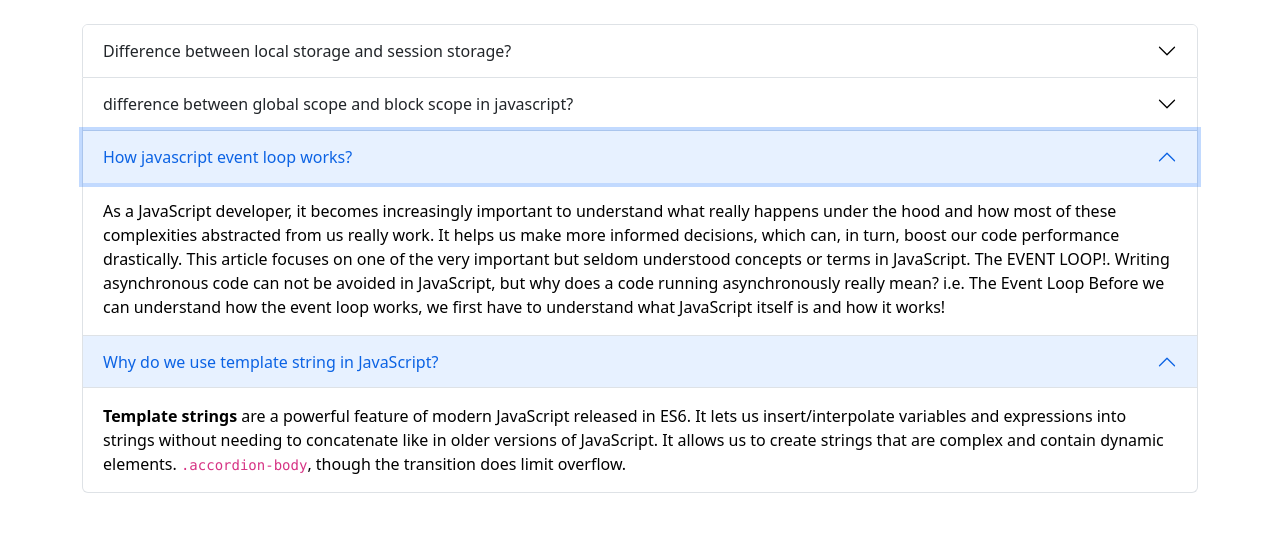
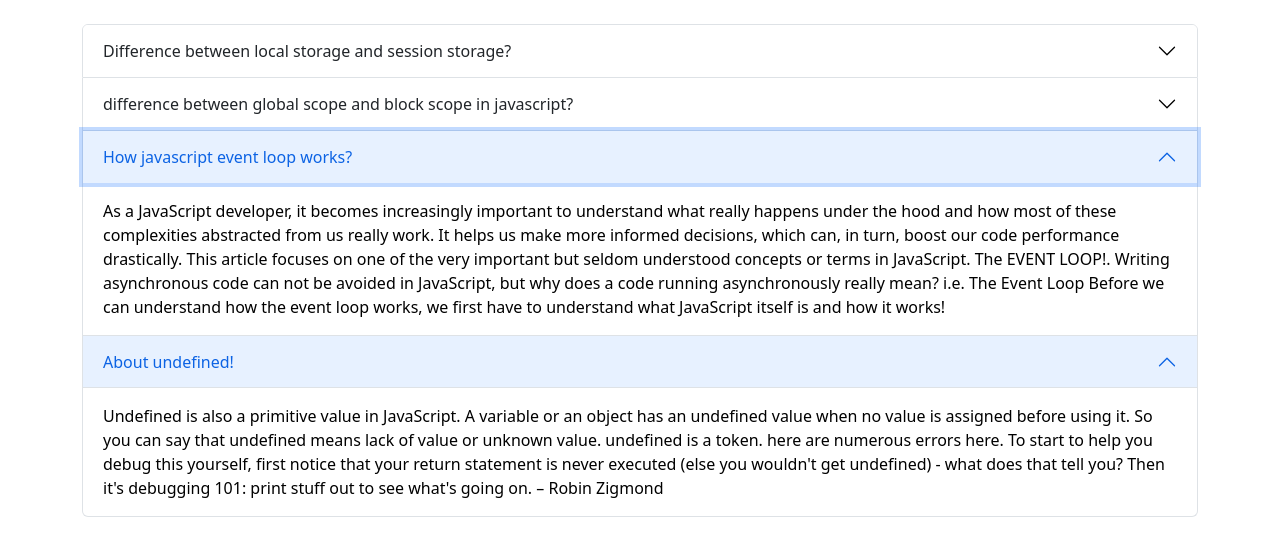
Before and after one commit to Shahriyar001/typing-master, a plain HTML site: page blog.html in a window 1280 px wide. Both pictures are taken after a click on the button "How javascript event loop works?". Shown: the part 199-754 px from the top of the page. Drawn offline with nearby package versions, Linux system fonts and the light colour scheme.

Commit message:
add last q & ans to the blog

```diff
--- a/blog.html
+++ b/blog.html
@@ -101,17 +101,19 @@
                     <h2 class="accordion-header" id="headingThree">
                         <button class="accordion-button collapsed" type="button" data-bs-toggle="collapse"
                             data-bs-target="#collapseThree" aria-expanded="false" aria-controls="collapseThree">
-                            Why do we use template string in JavaScript?
+                            About undefined!
                         </button>
                     </h2>
                     <div id="collapseThree" class="accordion-collapse collapse" aria-labelledby="headingThree"
                         data-bs-parent="#accordionExample">
-                        <div class="accordion-body">
-                            <strong>Template strings</strong> are a powerful feature of modern JavaScript released in
-                            ES6. It lets us insert/interpolate variables and expressions into strings without needing to
-                            concatenate like in older versions of JavaScript. It allows us to create strings that are
-                            complex and contain dynamic elements.
-                            <code>.accordion-body</code>, though the transition does limit overflow.
+                        <div class="accordion-body">Undefined is also a primitive value in JavaScript. A variable or an
+                            object has an undefined value when no value is assigned before using it. So you can say that
+                            undefined means lack of value or unknown value. undefined is a token.
+                            here are numerous errors here. To start to help you debug this yourself, first notice that
+                            your return statement is never executed (else you wouldn't get undefined) - what does that
+                            tell you? Then it's debugging 101: print stuff out to see what's going on. –
+                            Robin Zigmond
+
                         </div>
                     </div>
                 </div>
```
